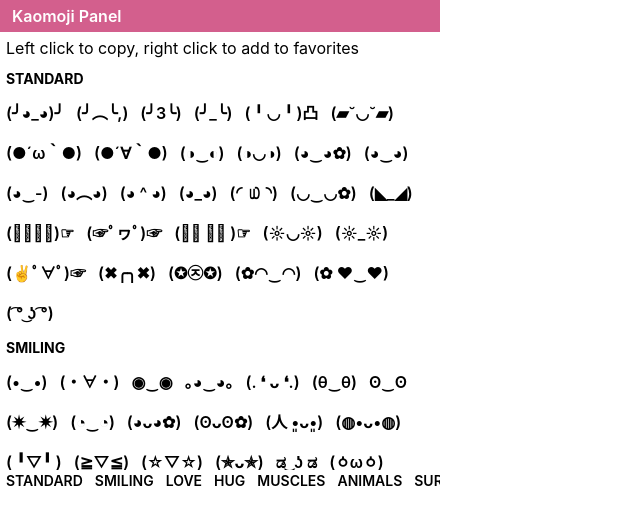
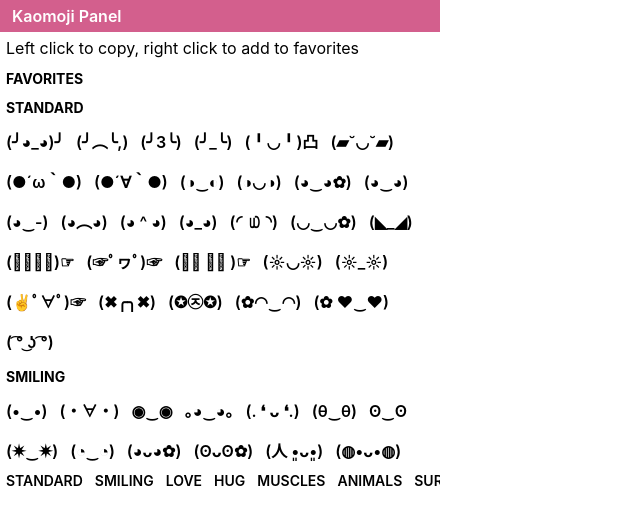
Before and after one commit to mayudev/kaomoji-panel, a React (Create React App) app: page / in a window 1280 px wide. Shown: the top 524 px of the page, without its empty margins (0-640 px from the left). Built offline with nearby package versions, Linux system fonts and the light colour scheme.

Commit message:
feat: add favorites

```diff
--- a/src/components/Display.tsx
+++ b/src/components/Display.tsx
@@ -25,6 +25,7 @@ function Display() {
   /* State */
   const [message, setMessage] = useState("");
   const [showMessage, setShowMessage] = useState(false);
+  const [favorites, setFavorites] = useState<Array<string>>([]);
 
   /** Show message */
   const spawnTooltip = (message: string) => {
@@ -48,6 +49,25 @@ function Display() {
     navigator.clipboard.writeText(emote);
     spawnTooltip("Copied!");
   };
+
+  const toggleFavorite = (emote: string, group: string) => {
+    if (group === "Favorites") {
+      // Remove from favorites
+      setFavorites(favorites.filter((item) => item !== emote));
+    } else {
+      // Check for duplicates
+      const duplicate = favorites.find((kao) => kao === emote);
+      if (duplicate) return;
+
+      // Add to favorites
+      setFavorites((oldFavorites) => [...oldFavorites, emote]);
+    }
+  };
+
+  // Update favorites
+  useEffect(() => {
+    localStorage.setItem("favorites", JSON.stringify(favorites));
+  }, [favorites]);
 
   const groups = [
     std,
@@ -82,6 +102,7 @@ function Display() {
         key={groupName}
         content={group.slice(1)}
         onClick={(kao) => copy(kao)}
+        onRightClick={toggleFavorite}
       />
     );
   });
@@ -97,7 +118,15 @@ function Display() {
   return (
     <>
       <Information />
-      <div className="Display">{display}</div>
+      <div className="Display">
+        <Group
+          name="Favorites"
+          content={favorites}
+          onClick={(kao) => copy(kao)}
+          onRightClick={toggleFavorite}
+        />
+        {display}
+      </div>
       <nav className="Navigation">{navigation}</nav>
       <CSSTransition
         in={showMessage}
--- a/src/components/Group.tsx
+++ b/src/components/Group.tsx
@@ -5,6 +5,7 @@ type Props = {
   name: string;
   content: Array<string>;
   onClick: (content: string) => void;
+  onRightClick: (content: string, groupName: string) => void;
 };
 
 export default function Group(props: Props) {
@@ -13,7 +14,12 @@ export default function Group(props: Props) {
       <h5 className="Group__name">{props.name}</h5>
       <div className="Emotes">
         {props.content.map((kao) => (
-          <Kaomoji onClick={(c) => props.onClick(c)} content={kao} key={kao} />
+          <Kaomoji
+            onClick={(c) => props.onClick(c)}
+            onRightClick={(c) => props.onRightClick(c, props.name)}
+            content={kao}
+            key={kao}
+          />
         ))}
       </div>
     </div>
--- a/src/components/Kaomoji.tsx
+++ b/src/components/Kaomoji.tsx
@@ -1,13 +1,29 @@
+import React from "react";
 import "../styles/kaomoji.scss";
 
 type Props = {
   content: string;
   onClick: (content: string) => void;
+  onRightClick: (content: string) => void;
 };
 
 function Kaomoji(props: Props) {
+  const handleRightClick = (
+    e: React.MouseEvent<HTMLSpanElement, MouseEvent>
+  ) => {
+    // Prevent context menu from opening
+    e.preventDefault();
+
+    // Let the parent handle it
+    props.onRightClick(props.content);
+  };
+
   return (
-    <span onClick={() => props.onClick(props.content)} className="Kaomoji">
+    <span
+      onClick={() => props.onClick(props.content)}
+      onContextMenu={handleRightClick}
+      className="Kaomoji"
+    >
       {props.content}
     </span>
   );
```
